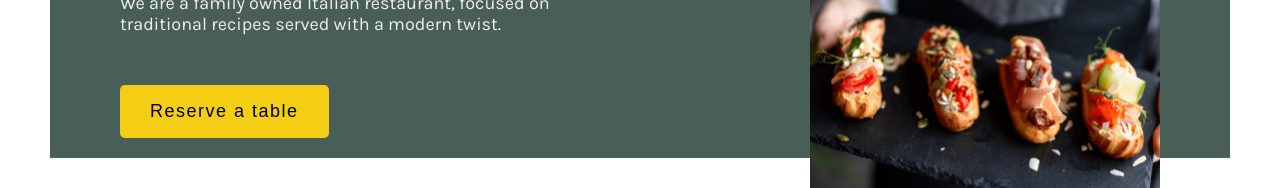
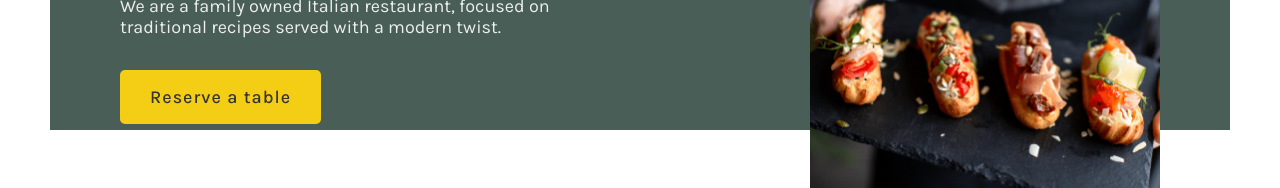
Before and after one commit to Master369963/Little-lemon, a React (Create React App) app: page /#/ in a window 1280 px wide. Shown: the part 271-459 px from the top of the page. Built offline with nearby package versions, Linux system fonts and the light colour scheme; a web font is replaced by a local one.

Commit message:
Fix reservation btn

```diff
--- a/src/components/Hero.js
+++ b/src/components/Hero.js
@@ -9,7 +9,8 @@ const Hero = () => {
         <h1>Little Lemon</h1>
         <span>Roma</span>
         <p>We are a family owned Italian restaurant, focused on traditional recipes served with a modern twist.</p>
-        <Link to="/reservation"><button className="primary-btn">Reserve a table</button></Link>
+        <Link to="/reservation" className="primary-btn">Reserve a table</Link>
+        {/* <button className="primary-btn">Reserve a table</button> */}
       </div>
       <div className={styles.img_container}>
         <img src={hero} alt="hero" />
--- a/src/components/Hero.module.scss
+++ b/src/components/Hero.module.scss
@@ -21,7 +21,6 @@
   flex-basis: 60%;
 
   @include phone {
-    margin-bottom: 2rem;
     width: 100%;
 
     h1 {
@@ -91,6 +90,7 @@
 
   @include small {
     margin-right: 0;
+    margin-top: 30px;
   }
 
   img {
--- a/src/styles/global.scss
+++ b/src/styles/global.scss
@@ -54,8 +54,9 @@ img {
   border-radius: 5px;
   font-weight: 500;
   font-size: 1.8rem;
-  letter-spacing: 1.5px;
+  letter-spacing: 1px;
   border: none;
+  color: $color-primary_dark;
   cursor: pointer;
   transition: all .1s ease;
 
@@ -63,7 +64,6 @@ img {
     transform: translateY(-3px);
     // box-shadow: 0 5px 15px rgba($color: $color-primary_dark, $alpha: 0.2);
     box-shadow: 0px 1px 5px 0px rgba(87, 87, 87, 1);
-
   }
 
   &:active {
```
